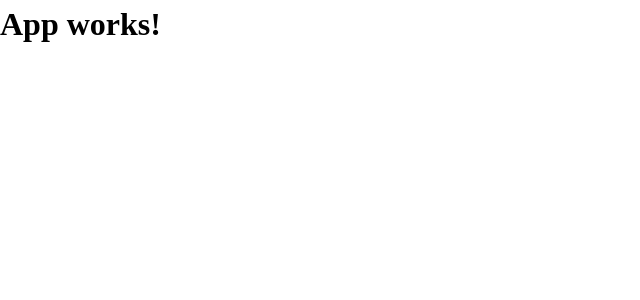
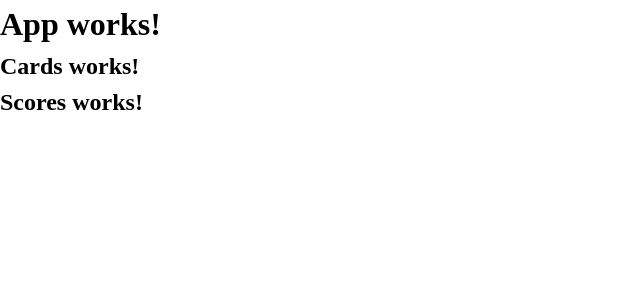
Before and after one commit to latechlogan/odin-memory-card, a React app: page / in a window 1280 px wide. Shown: the top 300 px of the page, without its empty margins (0-640 px from the left). Built offline with nearby package versions, Linux system fonts and the light colour scheme; the HTML template or start-up script is replaced by a standard one.

Commit message:
chore: create initial components and imports

```diff
--- a/src/App.jsx
+++ b/src/App.jsx
@@ -1,9 +1,13 @@
 import "./App.css";
+import Cards from "./Cards.jsx";
+import Scores from "./Scores.jsx";
 
 function App() {
   return (
     <>
       <h1>App works!</h1>
+      <Cards />
+      <Scores />
     </>
   );
 }
--- /dev/null
+++ b/src/Cards.jsx
@@ -0,0 +1,7 @@
+export default function Cards() {
+  return (
+    <>
+      <h2>Cards works!</h2>
+    </>
+  );
+}
--- /dev/null
+++ b/src/Scores.jsx
@@ -0,0 +1,7 @@
+export default function Scores() {
+  return (
+    <>
+      <h2>Scores works!</h2>
+    </>
+  );
+}
```
